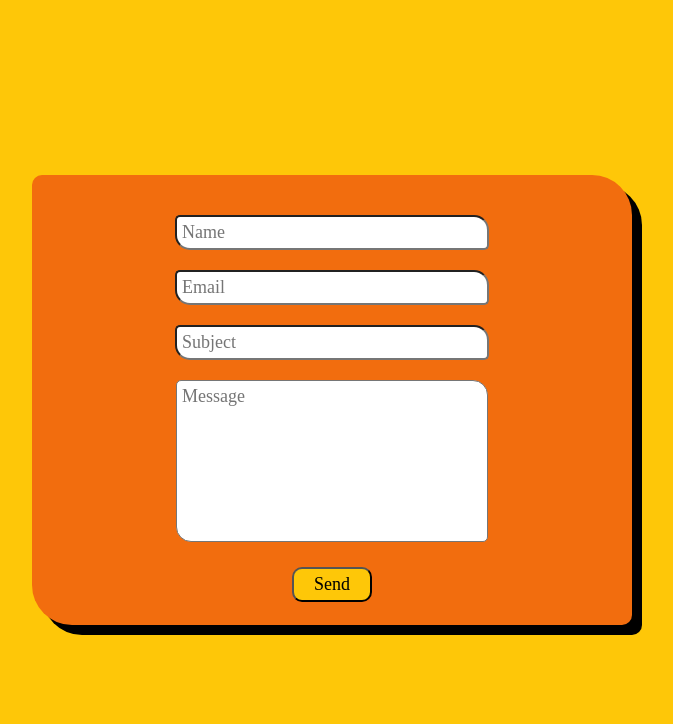
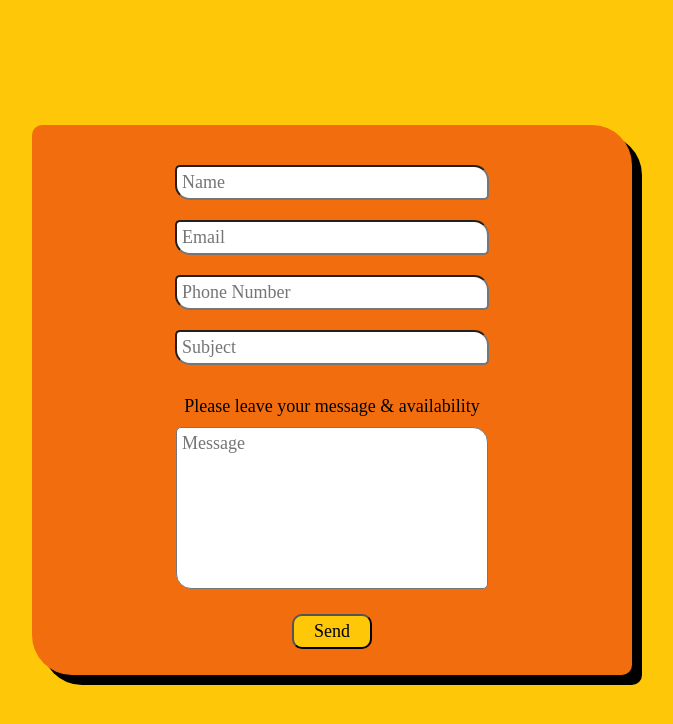
Before and after one commit to vvang8177/website, a plain HTML site: page contact.html in a window 1280 px wide. Shown: the whole page, without its empty margins (308-981 px from the left). Drawn offline with Linux system fonts and the light colour scheme.

```diff
--- a/contact.css
+++ b/contact.css
@@ -20,7 +20,7 @@ body{
 
 .contact{
     width: 600px;
-    height: 450px;
+    height: 550px;
     background:rgb(242, 109,14);
     border-radius: 10px 40px;
     text-align: center;
--- a/contact.html
+++ b/contact.html
@@ -10,10 +10,14 @@
         <div class="overall">
             <div class="contact">
                 <div class="inside">
-                    <form action="https://formsubmit.co/holyvue@gmail.com" method="POST">
+                    <form action="https://formsubmit.co/dakogubo@maildim.com" method="POST">
                         <input type="text" class="input-filed" name="name" id="name" placeholder="Name" required><br>
                         <input type="email" class="input-filed" name="email" id="email" placeholder="Email" required><br>
+                        <input type="tel" id="phone" name="phone" placeholder="Phone Number"
+                        pattern="[0-9]{3}[0-9]{3}[0-9]{4}" required>
                         <input type="text" class="input-filed" name="subject" id="subject" placeholder="Subject" ><br>
+                        <br>
+                        <p>Please leave your message & availability</p>
                         <textarea type="text" class="input-filed" id="message" name="message" placeholder="Message" style="resize: none;" required></textarea>
                         <br>
                         <button type="submit" id="btn">Send</button>
--- a/submit.css
+++ b/submit.css
@@ -13,6 +13,10 @@
     justify-content: center;
     align-items: center;
 
+}
+
+.inner{
+    margin-top: -250px;
 }
 
 
@@ -39,7 +43,6 @@
     animation: spin 4s linear infinite;
 }
 
-
 h1{
     font-size: 34pt;
 }
```
